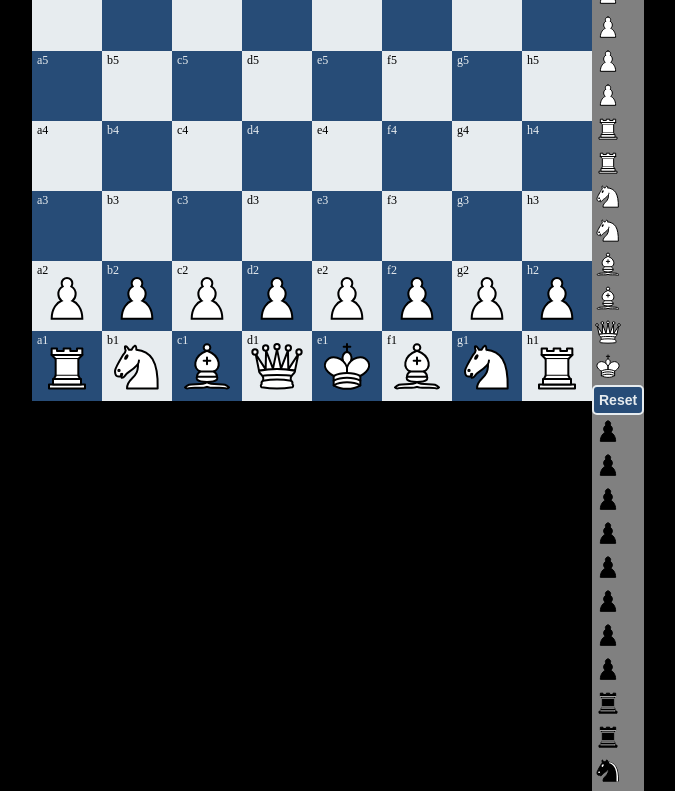
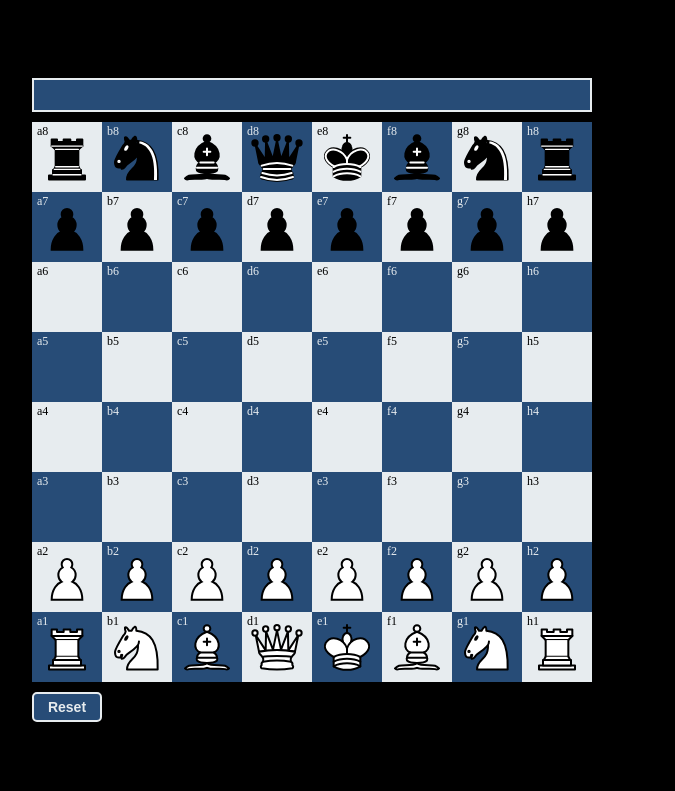
Before and after one commit to mpaul97/chess, an Angular app: page / in a window 1280 px wide. Shown: the top 791 px of the page, without its empty margins (328-1003 px from the left). Built offline with nearby package versions, Linux system fonts and the light colour scheme.

Commit message:
simpler movement

```diff
--- a/src/app/app.component.css
+++ b/src/app/app.component.css
@@ -1,8 +1,6 @@
 .container {
   width: 100%;
   height: 100vh;
-
-  margin-left: -280px;
 
   display: flex;
 
--- a/src/app/components/board/board.component.css
+++ b/src/app/components/board/board.component.css
@@ -1,8 +1,5 @@
 .content {
   width: 100%;
-  display: flex;
-  justify-content: flex-start;
-  margin-left: 50%;
 }
 
 .container {
@@ -53,17 +50,9 @@
   opacity: 0.4;
 }
 
-.side-container {
-  background-color: gray;
-  /* padding-left: 20px; */
-  /* padding-right: 5px; */
-  display: flex;
-  flex-direction: column;
-  justify-content: center;
-  align-items: center;
-}
-
 .reset {
+  width: 70px;
+  margin-top: 10px;
   font-size: 14px;
   padding: 5px;
   color: var(--light);
@@ -79,9 +68,17 @@
 }
 
 .taken-container {
-  display: inline-flex;
+  width: 556px;
+  height: 30px;
+  background-color: var(--dark);
+  display: flex;
+  justify-content: center;
+  align-items: center;
+  border: 2px solid var(--light);
+  margin-bottom: 10px;
 }
 
 .taken-piece {
+  display: inline-block;
   margin-left: -20px;
 }
--- a/src/app/components/board/board.component.html
+++ b/src/app/components/board/board.component.html
@@ -1,3 +1,8 @@
+ <div class="taken-container">
+  <div class="taken-piece"*ngFor="let pieceInfo of takenPieces">
+    <app-piece [info]="pieceInfo" [isTaken]="true"></app-piece>
+  </div>
+</div>
 <div class="content">
   <div class="container">
     <div class="space" *ngFor="let space of allSpaces" [ngClass]="{ 'dark' : (space.x + space.y) % 2 !== 0 }" (click)="spaceClicked(space.file, space.rank)">
@@ -8,15 +13,5 @@
       <div class="playable" *ngIf="isPlayable(space.file, space.rank)" [ngClass]="{ 'isTakeable' : space.isTakeable}"></div>
     </div>
   </div>
-  <div class="side-container">
-    <div class="taken-container white" *ngFor="let pieceInfo of takenPieces">
-      <app-piece class="taken-piece" [info]="pieceInfo" [isTaken]="true" *ngIf="pieceInfo.color === 'white'"></app-piece>
-    </div>
-    <div class="button-container">
-      <button class="reset" (click)="reset()">Reset</button>
-    </div>
-    <div class="taken-container black" *ngFor="let pieceInfo of takenPieces">
-      <app-piece class="taken-piece" [info]="pieceInfo" [isTaken]="true" *ngIf="pieceInfo.color === 'black'"></app-piece>
-    </div>
-  </div>
+  <button class="reset" (click)="reset()">Reset</button>
 </div>
--- a/src/app/components/board/board.component.ts
+++ b/src/app/components/board/board.component.ts
@@ -30,7 +30,6 @@ export class BoardComponent implements OnInit {
     this.initBlackPieces();
     this.initWhitePieces();
     this.initAllSpaces();
-    this.takenPieces.push(...this.pieces);
   }
 
   // main logic
@@ -44,6 +43,7 @@ export class BoardComponent implements OnInit {
         this.selectedPiece = piece;
       }
       this.findMoves(piece);
+      // this.playableSpaces = this.filterPlayableSpaces();
     }
     let isSpacePlayable = this.playableSpaces.filter(x => x.file === file && x.rank === rank)[0];
     if (isSpacePlayable) {
@@ -143,164 +143,91 @@ export class BoardComponent implements OnInit {
 
   getBishopMoves(file: string, rank: number) : Space[] {
     let spaces: Space[] = [];
+    let upRightValid: boolean = true;
+    let upLeftValid: boolean = true;
+    let downLeftValid: boolean = true;
+    let downRightValid: boolean = true;
     for (var i = 1; i < 8; i++) {
       // up right diagonal
-      let targetFile = this.files[this.getFileIndex(file) + i];
-      if (targetFile === undefined) {
-        break;
+      if (upRightValid) {
+        let [isValid, space] = this.getLongMoves(file, rank, i, [1, 1], upRightValid);
+        upRightValid = isValid;
+        spaces.push(space);
       }
-      let targetRank = rank + i;
-      if (!this.ranks.includes(targetRank)) {
-        break;
+      // up left diagonal
+      if (upLeftValid) {
+        let [isValid, space] = this.getLongMoves(file, rank, i, [-1, 1], upLeftValid);
+        upLeftValid = isValid;
+        spaces.push(space);
       }
-      let allSpacesIndex = this.allSpaces.findIndex(x => x.rank === targetRank && x.file === targetFile);
-      if (this.allSpaces[allSpacesIndex].hasPiece) {
-        let targetPiece = this.getPiece(targetFile, targetRank);
-        if (this.selectedPiece.color === targetPiece?.color) {
-          break;
-        }
+      // down left diagonal
+      if (downLeftValid) {
+        let [isValid, space] = this.getLongMoves(file, rank, i, [-1, -1], downLeftValid);
+        downLeftValid = isValid;
+        spaces.push(space);
       }
-      spaces.push(new Space(targetFile, targetRank));
-    };
-    // up left diagonal
-    for (var i = 1; i < 8; i++) {
-      let targetFile = this.files[this.getFileIndex(file) - i];
-      if (targetFile === undefined) {
-        break;
+      // down right diagonal
+      if (downLeftValid) {
+        let [isValid, space] = this.getLongMoves(file, rank, i, [1, -1], downRightValid);
+        downRightValid = isValid;
+        spaces.push(space);
       }
-      let targetRank = rank + i;
-      if (!this.ranks.includes(targetRank)) {
-        break;
-      }
-      let allSpacesIndex = this.allSpaces.findIndex(x => x.rank === targetRank && x.file === targetFile);
-      if (this.allSpaces[allSpacesIndex].hasPiece) {
-        let targetPiece = this.getPiece(targetFile, targetRank);
-        if (this.selectedPiece.color === targetPiece?.color) {
-          break;
-        }
-      }
-      spaces.push(new Space(targetFile, targetRank));
-    };
-    // down left diagonal
-    for (var i = 1; i < 8; i++) {
-      let targetFile = this.files[this.getFileIndex(file) - i];
-      if (targetFile === undefined) {
-        break;
-      }
-      let targetRank = rank - i;
-      if (!this.ranks.includes(targetRank)) {
-        break;
-      }
-      let allSpacesIndex = this.allSpaces.findIndex(x => x.rank === targetRank && x.file === targetFile);
-      if (this.allSpaces[allSpacesIndex].hasPiece) {
-        let targetPiece = this.getPiece(targetFile, targetRank);
-        if (this.selectedPiece.color === targetPiece?.color) {
-          break;
-        }
-      }
-      spaces.push(new Space(targetFile, targetRank));
-    };
-    // down right diagonal
-    for (var i = 1; i < 8; i++) {
-      let targetFile = this.files[this.getFileIndex(file) + i];
-      if (targetFile === undefined) {
-        break;
-      }
-      let targetRank = rank - i;
-      if (!this.ranks.includes(targetRank)) {
-        break;
-      }
-      let allSpacesIndex = this.allSpaces.findIndex(x => x.rank === targetRank && x.file === targetFile);
-      if (this.allSpaces[allSpacesIndex].hasPiece) {
-        let targetPiece = this.getPiece(targetFile, targetRank);
-        if (this.selectedPiece.color === targetPiece?.color) {
-          break;
-        }
-      }
-      spaces.push(new Space(targetFile, targetRank));
     };
     return spaces
   }
 
   getRookMoves(file: string, rank: number) : Space[] {
     let spaces: Space[] = [];
-    // up
+    let upValid: boolean = true;
+    let downValid: boolean = true;
+    let leftValid: boolean = true;
+    let rightValid: boolean = true;
     for (var i = 1; i < 8; i++) {
-      let targetFile = this.files[this.getFileIndex(file)];
-      if (targetFile === undefined) {
-        break;
+      // up
+      if (upValid) {
+        let [isValid, space] = this.getLongMoves(file, rank, i, [0, 1], upValid);
+        upValid = isValid;
+        spaces.push(space);
       }
-      let targetRank = rank + i;
-      if (!this.ranks.includes(targetRank)) {
-        break;
+      // down
+      if (downValid) {
+        let [isValid, space] = this.getLongMoves(file, rank, i, [0, -1], downValid);
+        downValid = isValid;
+        spaces.push(space);
       }
-      let allSpacesIndex = this.allSpaces.findIndex(x => x.rank === targetRank && x.file === targetFile);
-      if (this.allSpaces[allSpacesIndex].hasPiece) {
-        let targetPiece = this.getPiece(targetFile, targetRank);
-        if (this.selectedPiece.color === targetPiece?.color) {
-          break;
-        }
+      // left
+      if (leftValid) {
+        let [isValid, space] = this.getLongMoves(file, rank, i, [-1, 0], leftValid);
+        leftValid = isValid;
+        spaces.push(space);
       }
-      spaces.push(new Space(targetFile, targetRank));
-    };
-    // down
-    for (var i = 1; i < 8; i++) {
-      let targetFile = this.files[this.getFileIndex(file)];
-      if (targetFile === undefined) {
-        break;
+      // right
+      if (rightValid) {
+        let [isValid, space] = this.getLongMoves(file, rank, i, [1, 0], rightValid);
+        rightValid = isValid;
+        spaces.push(space);
       }
-      let targetRank = rank - i;
-      if (!this.ranks.includes(targetRank)) {
-        break;
+    }
+    return spaces;
+  }
+
+  getLongMoves(file: string, rank: number, i: number, multipliers: [number, number], isValid: boolean) : [boolean, Space] {
+    let targetFile = this.files[this.getFileIndex(file) + i*multipliers[0]];
+    if (targetFile === undefined) {
+      isValid = false;
+    }
+    let targetRank = rank + i*multipliers[1];
+    if (!this.ranks.includes(targetRank)) {
+      isValid = false;
+    }
+    let allSpacesIndex = this.allSpaces.findIndex(x => x.rank === targetRank && x.file === targetFile);
+    if (isValid && this.allSpaces[allSpacesIndex].hasPiece) {
+      let targetPiece = this.getPiece(targetFile, targetRank);
+      if (this.selectedPiece.color === targetPiece?.color) {
+        isValid = false;
       }
-      let allSpacesIndex = this.allSpaces.findIndex(x => x.rank === targetRank && x.file === targetFile);
-      if (this.allSpaces[allSpacesIndex].hasPiece) {
-        let targetPiece = this.getPiece(targetFile, targetRank);
-        if (this.selectedPiece.color === targetPiece?.color) {
-          break;
-        }
-      }
-      spaces.push(new Space(targetFile, targetRank));
-    };
-    // right
-    for (var i = 1; i < 8; i++) {
-      let targetFile = this.files[this.getFileIndex(file) + i];
-      if (targetFile === undefined) {
-        break;
-      }
-      let targetRank = rank;
-      if (!this.ranks.includes(targetRank)) {
-        break;
-      }
-      let allSpacesIndex = this.allSpaces.findIndex(x => x.rank === targetRank && x.file === targetFile);
-      if (this.allSpaces[allSpacesIndex].hasPiece) {
-        let targetPiece = this.getPiece(targetFile, targetRank);
-        if (this.selectedPiece.color === targetPiece?.color) {
-          break;
-        }
-      }
-      spaces.push(new Space(targetFile, targetRank));
-    };
-    // left
-    for (var i = 1; i < 8; i++) {
-      let targetFile = this.files[this.getFileIndex(file) - i];
-      if (targetFile === undefined) {
-        break;
-      }
-      let targetRank = rank;
-      if (!this.ranks.includes(targetRank)) {
-        break;
-      }
-      let allSpacesIndex = this.allSpaces.findIndex(x => x.rank === targetRank && x.file === targetFile);
-      if (this.allSpaces[allSpacesIndex].hasPiece) {
-        let targetPiece = this.getPiece(targetFile, targetRank);
-        if (this.selectedPiece.color === targetPiece?.color) {
-          break;
-        }
-      }
-      spaces.push(new Space(targetFile, targetRank));
-    };
-    return spaces;
+    }
+    return [isValid, new Space(targetFile, targetRank)]
   }
 
   getQueenMoves(file: string, rank: number) : Space[] {
@@ -329,6 +256,12 @@ export class BoardComponent implements OnInit {
     return spaces;
   }
 
+  // filterPlayableSpaces() : Space[] {
+  //   for (let space of this.playableSpaces) {
+
+  //   }
+  // }
+
   // helpers
   getFileIndex(file: string) {
     return this.files.indexOf(file);
@@ -352,6 +285,7 @@ export class BoardComponent implements OnInit {
     this.playableSpaces = [];
     this.pieces = [];
     this.selectedPiece = new Info();
+    this.takenPieces = [];
     this.initBlackPieces();
     this.initWhitePieces();
     this.initAllSpaces();
```
